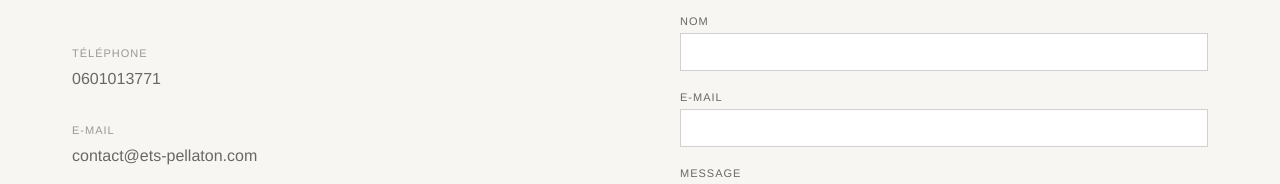
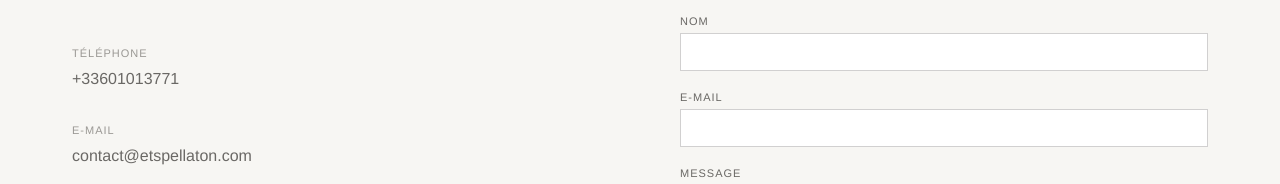
Before and after one commit to Dorian-Raud/ETS.PELLATON, a Next.js app in the folder client/: page /contact in a window 1280 px wide. Shown: the part 254-438 px from the top of the page. Built offline with nearby package versions, Linux system fonts and the light colour scheme; a web font is replaced by a local one.

Commit message:
Fix : contact num et email

```diff
--- a/client/app/contact/page.tsx
+++ b/client/app/contact/page.tsx
@@ -18,13 +18,13 @@ export default function ContactPage() {
               <div className={styles.infoBlock}>
                 <span className={styles.infoLabel}>Téléphone</span>
                 <p>
-                  <a href="tel:+330601013771">0601013771</a>
+                  <a href="tel:+330601013771">+33601013771</a>
                 </p>
               </div>
               <div className={styles.infoBlock}>
                 <span className={styles.infoLabel}>E-mail</span>
                 <p>
-                  <a href="mailto:contact@ets-pellaton.com">contact@ets-pellaton.com</a>
+                  <a href="mailto:contact@ets-pellaton.com">contact@etspellaton.com</a>
                 </p>
               </div>
             </div>
```
